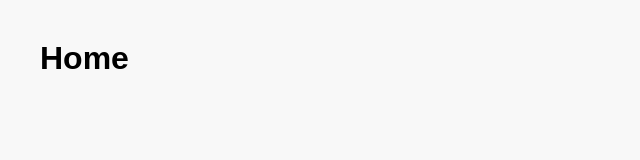
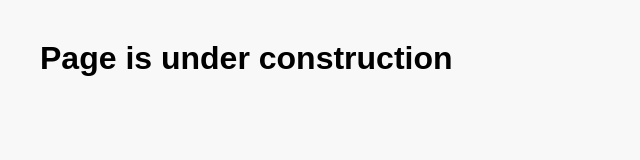
Before and after one commit to endecorellp/endecore-website, a plain HTML site: page index.html in a window 1280 px wide. Shown: the whole page, without its empty margins (0-640 px from the left). Drawn offline with Linux system fonts and the light colour scheme.

Commit message:
Update index.html

```diff
--- a/index.html
+++ b/index.html
@@ -1 +1 @@
-<!DOCTYPE html><html><head><title>Home</title><link rel='stylesheet' href='assets/css/style.css'></head><body><h1>Home</h1></body></html>
+<!DOCTYPE html><html><head><title>Home</title><link rel='stylesheet' href='assets/css/style.css'></head><body><h1>Page is under construction</h1></body></html>
```
